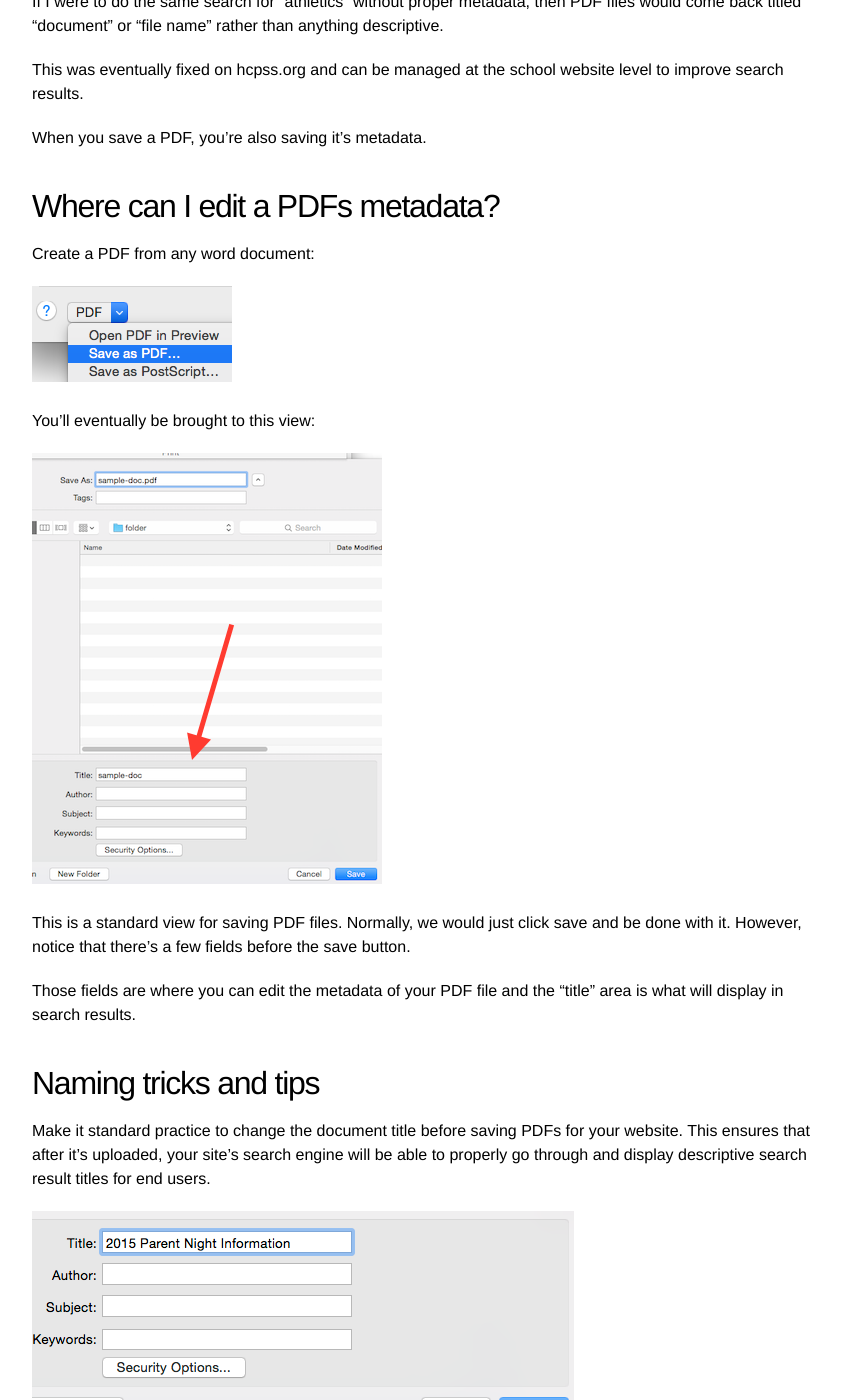
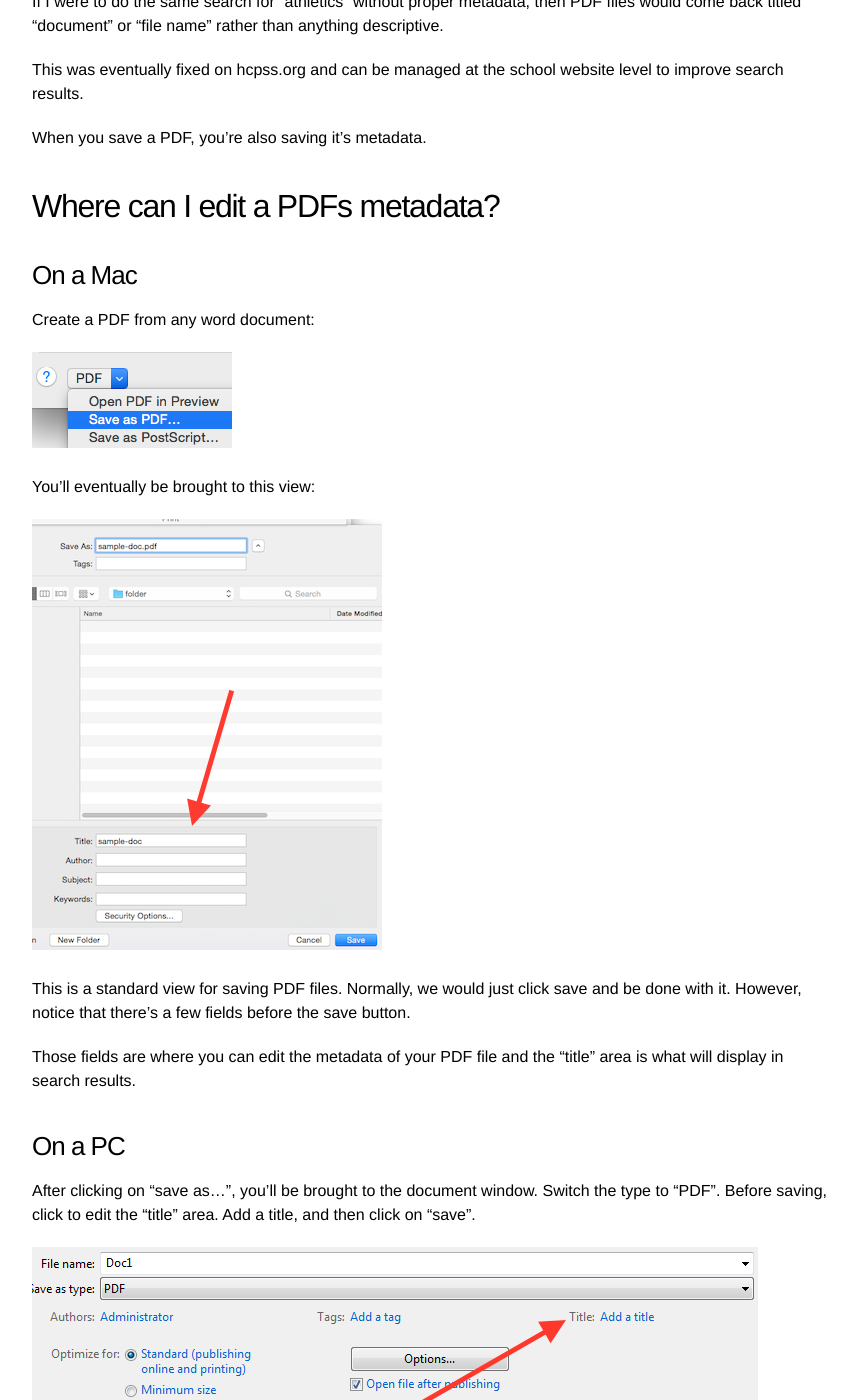
Before and after one commit to HCPSS/schoolsites-help, a Jekyll site: the page built from _posts/2015-08-17-metadata.md, in a window 1280 px wide and 1400 px high, scrolled down 916 px. Shown: the whole window, without its empty margins (208-1065 px from the left). Built offline with Jekyll 4.4.1, drawn with Linux system fonts in a browser that asks for light colours; Markdown is read by kramdown in place of the engine named in the settings.

Commit message:
added PC features

```diff
--- a/_posts/2015-08-17-metadata.md
+++ b/_posts/2015-08-17-metadata.md
@@ -22,6 +22,8 @@ When you save a PDF, you're also saving it's metadata.
 
 ## Where can I edit a PDFs metadata?
 
+### On a Mac
+
 Create a PDF from any word document:
 
 ![](/schoolsites-help/images/uploading/save-as.png)
@@ -33,6 +35,12 @@ You'll eventually be brought to this view:
 This is a standard view for saving PDF files. Normally, we would just click save and be done with it. However, notice that there's a few fields before the save button.
 
 Those fields are where you can edit the metadata of your PDF file and the "title" area is what will display in search results.
+
+### On a PC
+
+After clicking on "save as...", you'll be brought to the document window. Switch the type to "PDF". Before saving, click to edit the "title" area. Add a title, and then click on "save".
+
+![](/schoolsites-help/images/uploading/add-title-pc.png)
 
 ## Naming tricks and tips
 
```
Also changed, not shown: images/uploading/add-title-pc.png (added).
